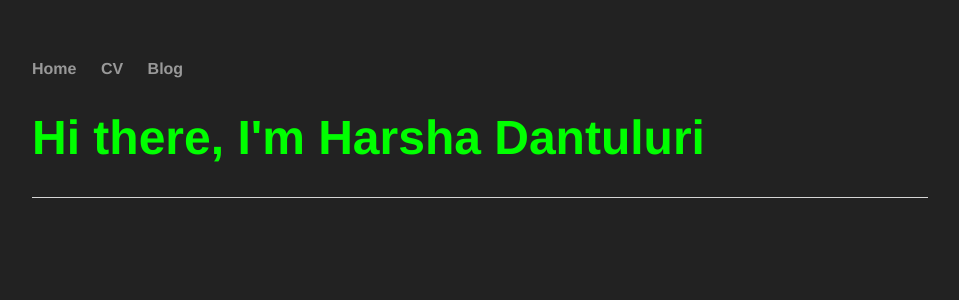
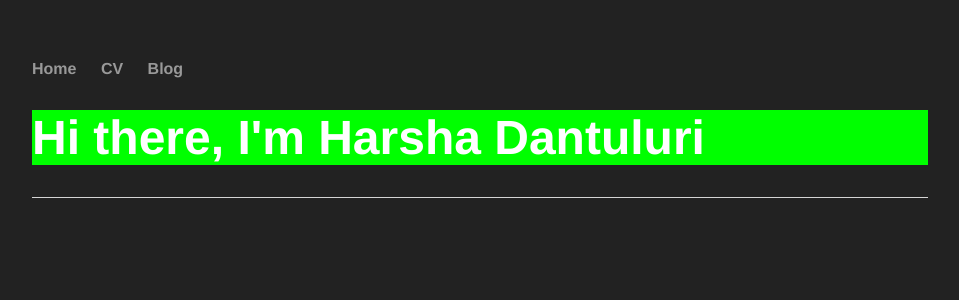
Before and after one commit to TheHarshaD/theHarshaD.github.io, a Jekyll site: the page built from index.html, in a window 1280 px wide. Shown: the top 300 px of the page, without its empty margins (160-1119 px from the left). Built offline with Jekyll 4.4.1, drawn with Linux system fonts in a browser that asks for light colours.

Commit message:
initial commit

```diff
--- a/css/main.css
+++ b/css/main.css
@@ -23,7 +23,7 @@ a:hover {
 }
 h1 {
     font-size: 3em;
-    color: #00FF00;
+    background-color: #00FF00;
     font-family:'Helvetica', 'Arial', 'Sans-Serif';
 }
 p {
```
